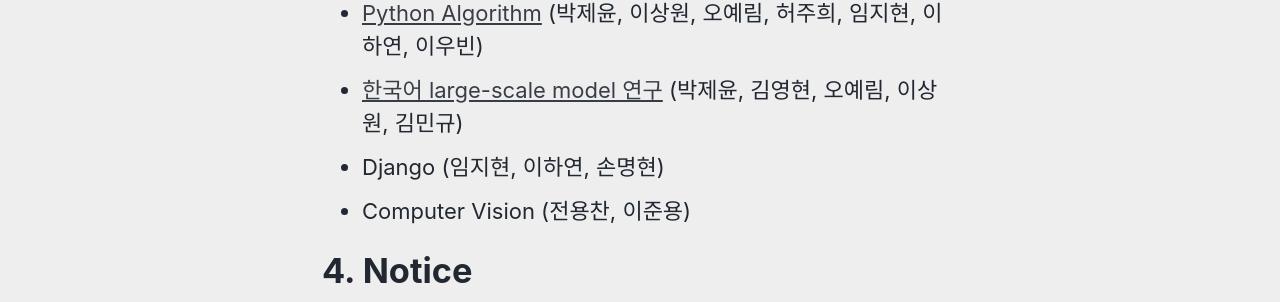
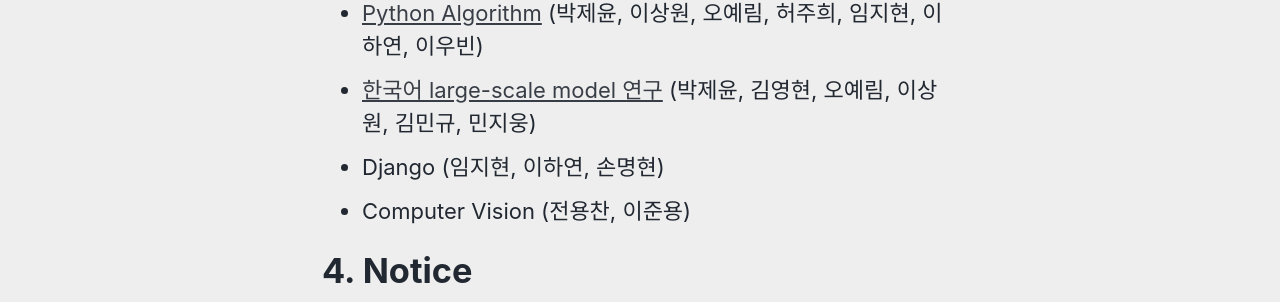
Before and after one commit to TAVEResearch/TAVEResearch.github.io, a Jekyll site: the page built from about.md, in a window 1280 px wide. Shown: the part 1349-1651 px from the top of the page. Built offline with Jekyll 4.4.1, drawn with Linux system fonts in a browser that asks for light colours; cached includes are drawn as plain includes.

Commit message:
Update about.md

```diff
--- a/about.md
+++ b/about.md
@@ -28,7 +28,7 @@ author_profile: false
 - [Research Seminar](https://www.notion.so/Research-Seminar-c5cc5ea3cec34e1ea93dba80d6040dad) (오창대, 원희지, 박제윤, 민지웅, 한지은)
 - Visual Tracking (원희지, 서준혁, 고승일, 김경준)
 - [Python Algorithm](https://github.com/TAVEResearch/TAVE_algorithm_study) (박제윤, 이상원, 오예림, 허주희, 임지현, 이하연, 이우빈)
-- [한국어 large-scale model 연구](https://github.com/TAVEResearch/Korean_large-scale_model) (박제윤, 김영현, 오예림, 이상원, 김민규)
+- [한국어 large-scale model 연구](https://github.com/TAVEResearch/Korean_large-scale_model) (박제윤, 김영현, 오예림, 이상원, 김민규, 민지웅)
 - Django (임지현, 이하연, 손명현)
 - Computer Vision (전용찬, 이준용)
 
```
